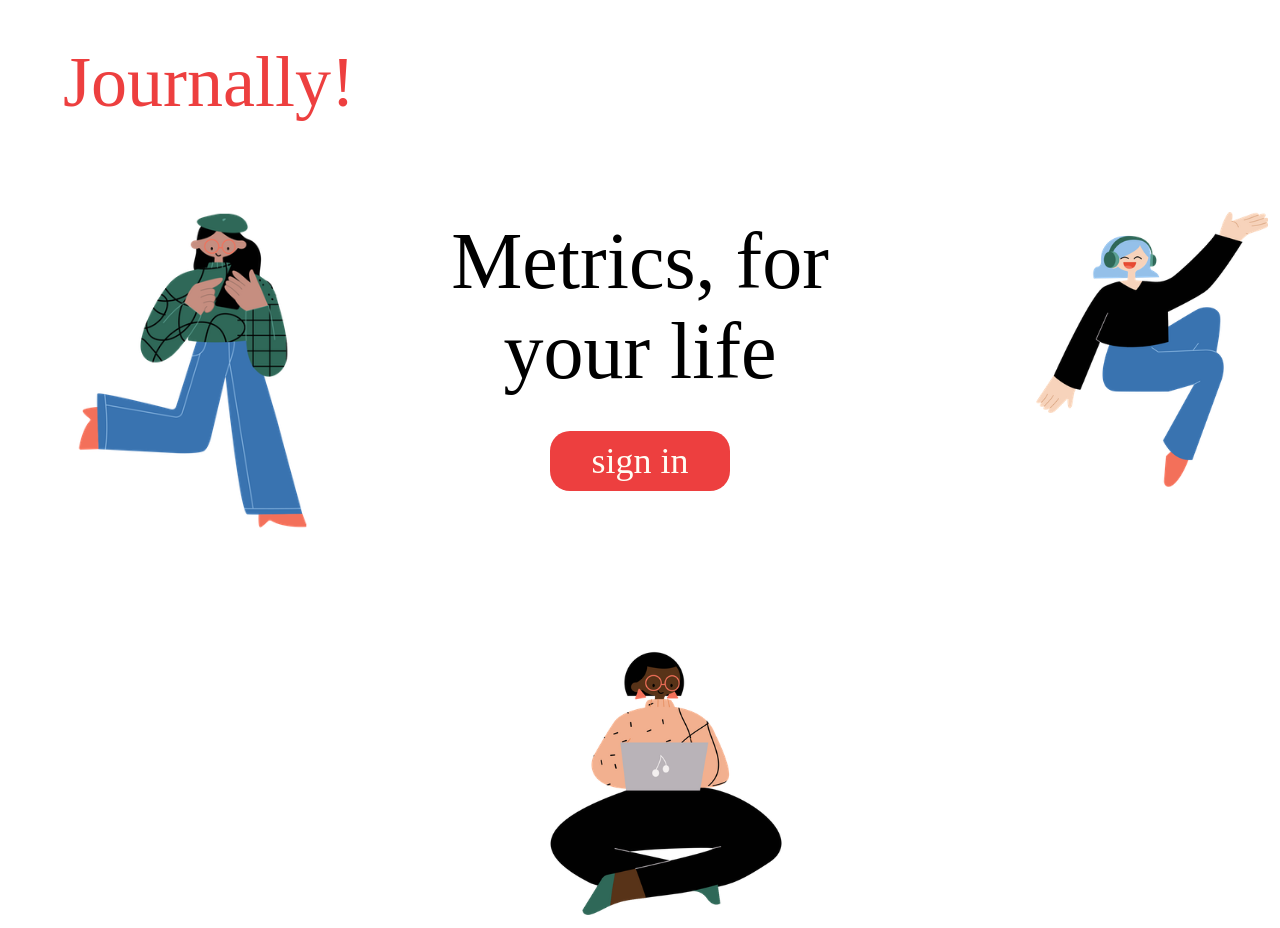
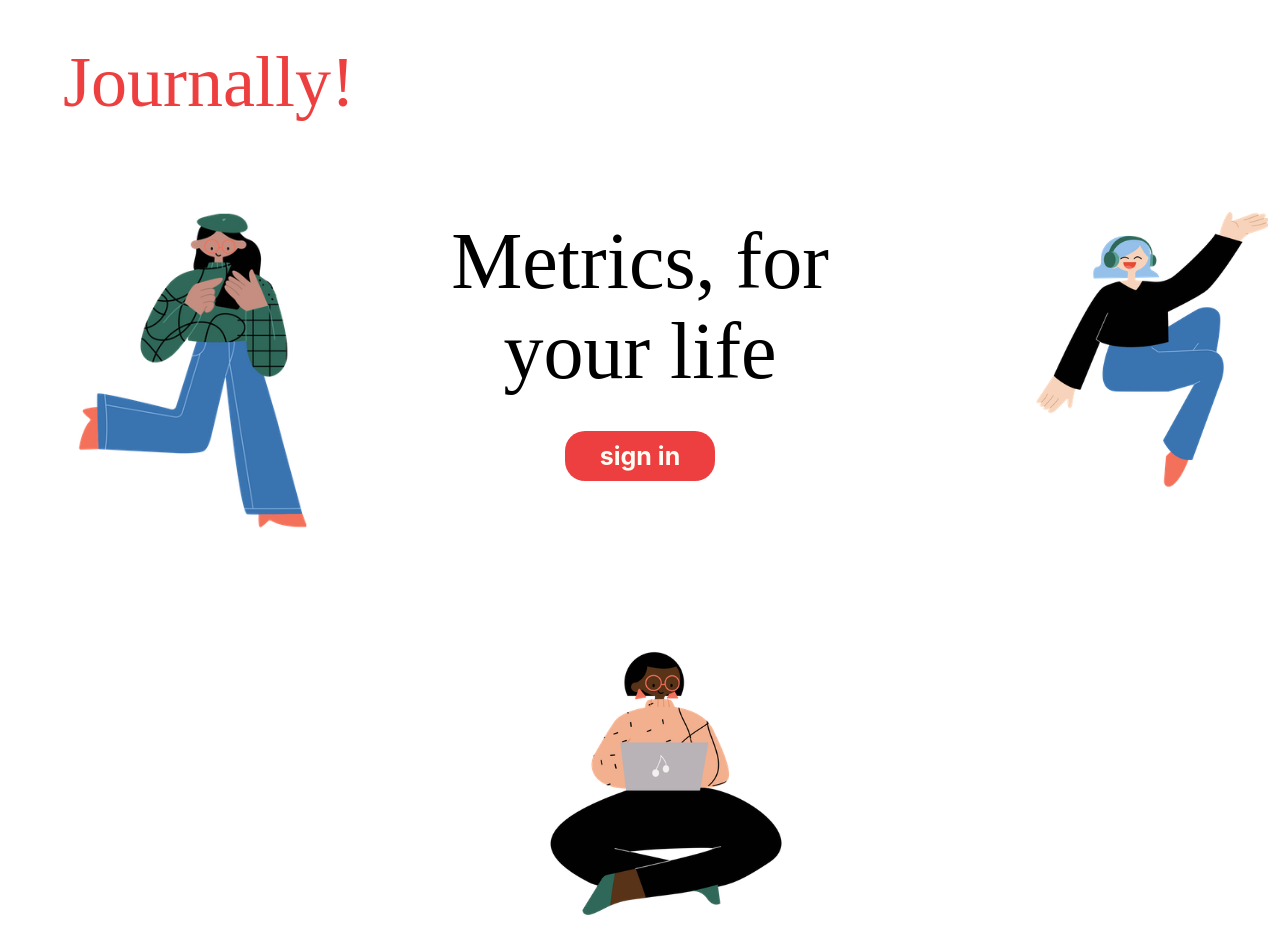
Before and after one commit to andrewawad/EECS-493-Final-Project, a React (Create React App) app: page / in a window 1280 px wide. Built offline with nearby package versions, Linux system fonts and the light colour scheme; no server answers.

Commit message:
more css

```diff
--- a/src/style.css
+++ b/src/style.css
@@ -34,17 +34,16 @@
 }
 
 .sign_in{
-  width: 180px;
-  height: 60px;
+  width: 150px;
+  height: 50px;
   margin-top: 5px;
-  font-family: Rationale;
   font-style: normal;
-  font-weight: normal;
-  font-size: 36px;
+  font-weight: bold;
+  font-size: 25px;
   background-color: #ED3F3F;
   border-radius: 20px;
   color:  #FFFDF4;
-  line-height: 60px;
+  line-height: 50px;
   text-align: center;
 }
 
@@ -118,17 +117,17 @@
 
 .logout{
   position: absolute;
-  width: 100px;
+  width: 150px;
   height: 50px;
   right: 70px;
   top: 27px;
-  font-size: 27px;
   color: white;
-  font-family: Rationale;
   background-color: #ED3F3F;
   border-radius: 20px;
   text-align: center;
   border-style: none;
+  font-size: 20px;
+  font-weight: bold;
 }
 
 .logout:hover{
@@ -321,6 +320,10 @@
   margin: 20px;
 }
 
+.submitButton:hover{
+  background-color:#de1b1b;
+}
+
 .backButton {
   background-color: rgb(63, 109, 237);
   color: white;
@@ -331,6 +334,10 @@
   font-size: 20px;
   font-weight: bold;
   margin: 20px;
+}
+
+.backButton:hover{
+  background-color: rgb(53, 92, 199);
 }
 
 .date{
```
